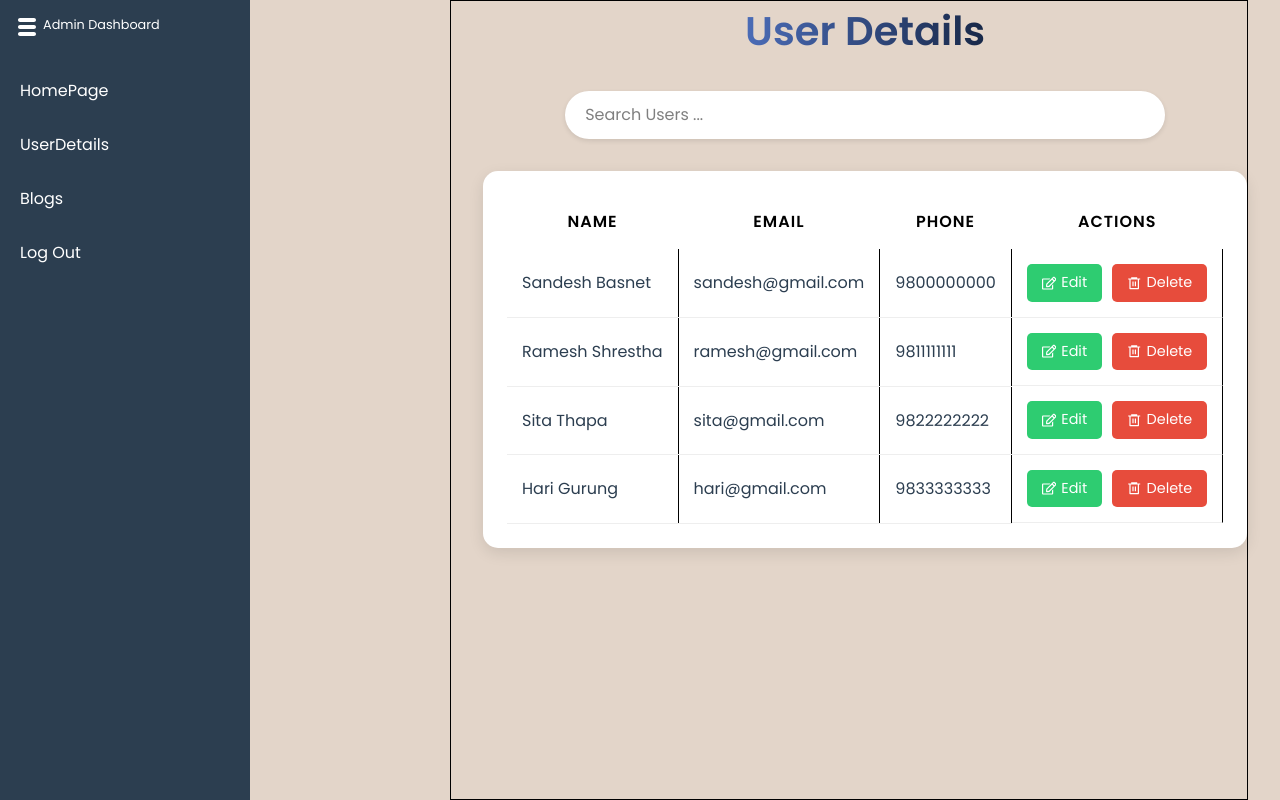
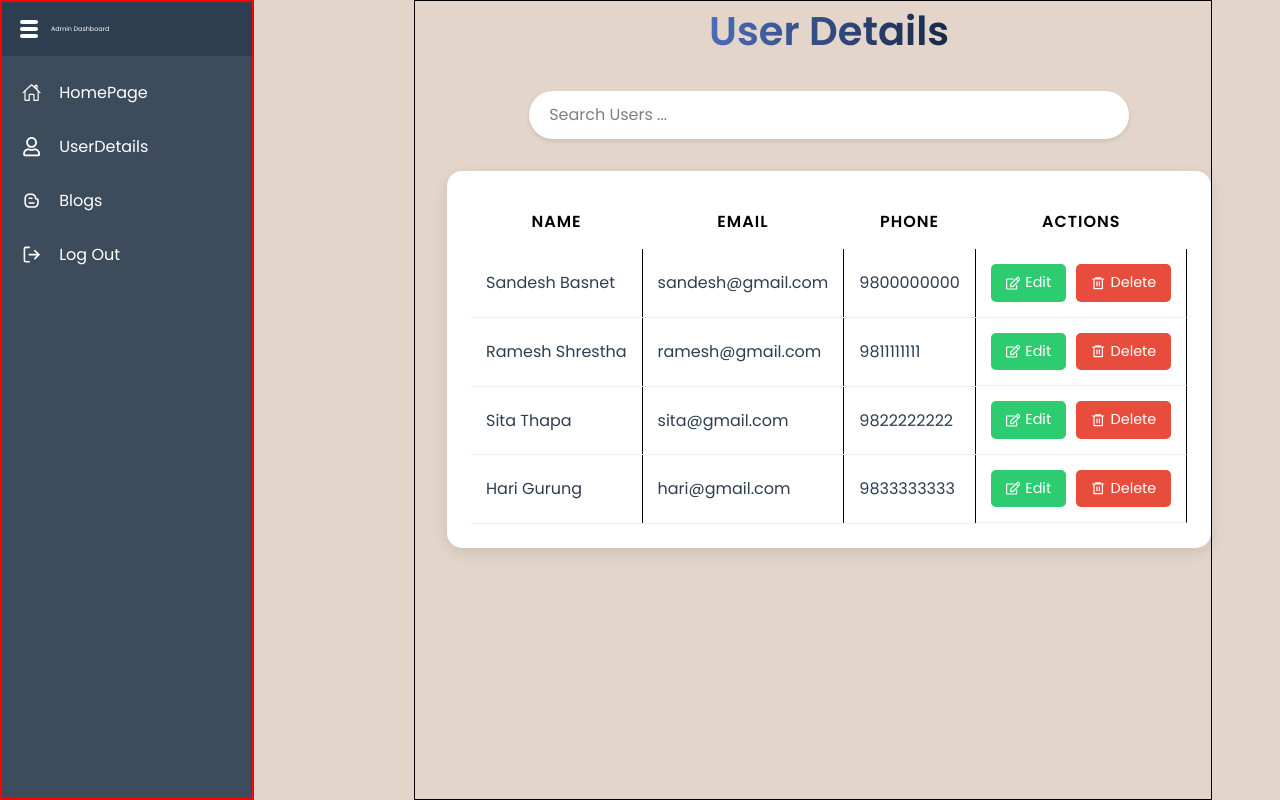
Before and after one commit to theaatosh/Blog-Project, a React (Vite) app in the folder Client/: page /admin/userdetails in a window 1280 px wide. Built offline with nearby package versions, Linux system fonts and the light colour scheme; no server answers.

Commit message:
Admin Ko Baki xa

```diff
--- a/Client/src/Admin/Layout/AdminLayout.jsx
+++ b/Client/src/Admin/Layout/AdminLayout.jsx
@@ -1,12 +1,11 @@
 import React from "react";
 import Sidebar from "../components/Sidebar";
 import { Outlet } from "react-router-dom";
-import HomePage from "../Pages/HomePage";
 
 const AdminLayout = () => {
   return (
     <>
-      <div className=" flex">
+      <div className="temp">
         <Sidebar />
         <Outlet />
       </div>
--- /dev/null
+++ b/Client/src/Admin/Pages/AdminBlogs.jsx
@@ -0,0 +1,57 @@
+import React, { useState } from "react";
+import "../Styles/AdminBlogs.css";
+import BlogReviewCard from "../components/BlogReviewCard";
+import travelImg from "/travel.jpeg";
+import singleBlogImg from "/singleBlog.png";
+
+const AdminBlogs = () => {
+  const [blogs, setBlogs] = useState([
+    {
+      category: "Travel",
+      title:
+        "Wanderlust Chronicles: Exploring the World, One Destination at a Time",
+      description:
+        "Travel isn't just about visiting new places; it's about creating memories that last a lifetime. Whether you're a history buff, an adventure seeker, or a luxury traveler, well dive into the beauty of travel, must-visit destinations.",
+      image: travelImg,
+    },
+    {
+      category: "Travel",
+      title:
+        "Wanderlust Chronicles: Exploring the World, One Destination at a Time",
+      description:
+        "Travel isn't just about visiting new places; it's about creating memories that last a lifetime. Whether you're a history buff, an adventure seeker, or a luxury traveler, well dive into the beauty of travel, must-visit destinations.",
+      image: singleBlogImg,
+    },
+  ]);
+
+  // Debug the blogs state before rendering
+  console.log("Blogs State:", blogs);
+
+  return (
+    <div className="blog-list">
+      <h1 className="blog-list-title">Blogs</h1>
+      <div className="blogdisplay">
+        <div className="blog-grid">
+          {blogs && Array.isArray(blogs) ? (
+            blogs.map((blog, index) => {
+              console.log("Blog Data:", blog); // Debugging
+              return (
+                <BlogReviewCard
+                  key={index}
+                  category={blog.category}
+                  title={blog.title}
+                  description={blog.description}
+                  image={blog.image}
+                />
+              );
+            })
+          ) : (
+            <p>No blogs available.</p>
+          )}
+        </div>
+      </div>
+    </div>
+  );
+};
+
+export default AdminBlogs;
--- a/Client/src/Admin/Pages/Blogs.jsx
+++ /dev/null
@@ -1,45 +0,0 @@
-import React from "react";
-import "../Styles/Blogs.css";
-import BlogCard from "../components/BlogCard";
-
-const Blogs = () => {
-  // Sample data for blogs
-  const blogs = [
-    {
-      category: "Travel",
-      title:
-        "Wanderlust Chronicles: Exploring the World, One Destination at a Time",
-      description:
-        "Travel isn't just about visiting new places; it's about creating memories that last a lifetime. Whether you're a history buff, an adventure seeker, or a luxury traveler, well dive into the beauty of travel, must-visit destinations.",
-      image: "travel.jpeg",
-    },
-    {
-      category: "Travel",
-      title:
-        "Wanderlust Chronicles: Exploring the World, One Destination at a Time",
-      description:
-        "Travel isn't just about visiting new places; it's about creating memories that last a lifetime. Whether you're a history buff, an adventure seeker, or a luxury traveler, well dive into the beauty of travel, must-visit destinations.",
-      image: "singleBlog.png",
-    },
-    // Add more blog objects as needed
-  ];
-
-  return (
-    <div className="blog-list">
-      <h1 className="blog-list-title">Blogs</h1>
-      <div className="blog-grid">
-        {blogs.map((blog, index) => (
-          <BlogCard
-            key={index}
-            category={blog.category}
-            title={blog.title}
-            description={blog.description}
-            image={blog.image}
-          />
-        ))}
-      </div>
-    </div>
-  );
-};
-
-export default Blogs;
--- a/Client/src/Admin/Styles/Blogs.css
+++ b/Client/src/Admin/Styles/AdminBlogs.css
@@ -1,6 +1,7 @@
 .blog-list {
   padding: 2rem;
-  background: #f5f5f5;
+  /* background: #f5f5f5; */
+  margin-left: 12rem;
 }
 
 .blog-list-title {
@@ -12,8 +13,8 @@
 }
 
 .blog-grid {
-  display: grid;
-  grid-template-columns: repeat(auto-fit, minmax(300px, 1fr));
+  display: flex;
+  grid-template-rows: repeat(auto-fit, minmax(300px, 1fr));
   gap: 2rem;
   justify-items: center;
 }
--- a/Client/src/Admin/Styles/HomePage.css
+++ b/Client/src/Admin/Styles/HomePage.css
@@ -3,6 +3,7 @@
   margin: 0 auto;
   padding: 20px;
   border: 1px solid black;
+  width: 100%;
 }
 
 .welcome-text {
--- a/Client/src/Admin/Styles/Sidebar.css
+++ b/Client/src/Admin/Styles/Sidebar.css
@@ -1,18 +1,17 @@
 .admin-layout {
-  display: flex;
+  /* display: flex; */
   min-height: 100vh;
+  border: 2px solid red;
+  /* width: 100%; */
+  box-sizing: border-box;
 }
 
 .sidebar {
-  background-color: #2c3e50;
+  background-color: rgba(44, 62, 80, 0.9); /* Semi-transparent background */
   color: white;
   transition: width 0.3s ease;
-  position: fixed;
-  top: 0;
-  left: 0;
   height: 100%;
-  z-index: 1000;
-  overflow: hidden; /* Prevents content from overflowing when closed */
+  overflow: hidden;
 }
 
 .sidebar.open {
@@ -24,7 +23,7 @@
 }
 
 .toggle-btn {
-  background: none;
+  background-color: rgba(44, 62, 80, 0.9); /* Match the sidebar's background */
   border: none;
   color: white;
   font-size: 24px;
@@ -32,9 +31,18 @@
   cursor: pointer;
   width: 100%;
   text-align: left;
+  display: flex;
+  align-items: center;
+  gap: 10px;
+  transition: background-color 0.2s ease;
+}
+
+.toggle-btn:hover {
+  background-color: rgba(52, 73, 94, 0.9); /* Slightly darker on hover */
 }
 
 .menu-icon {
+  font-size: 1.5rem;
   vertical-align: middle;
 }
 
@@ -43,16 +51,16 @@
   flex-direction: column;
   padding: 10px 0;
   opacity: 1;
-  transition: opacity 0.2s ease; /* Smooth fade transition */
+  transition: opacity 0.2s ease;
 }
 
 .sidebar.closed .sidebar-nav {
-  opacity: 0; /* Hide nav items when sidebar is closed */
-  pointer-events: none; /* Prevents clicking on hidden items */
+  opacity: 0;
+  pointer-events: none;
 }
 
 .sidebar.open .sidebar-nav {
-  opacity: 1; /* Show nav items when sidebar is open */
+  opacity: 1;
   pointer-events: auto;
 }
 
@@ -61,26 +69,28 @@
   text-decoration: none;
   padding: 15px 20px;
   font-size: 16px;
-  transition: background-color 0.2s;
-  white-space: nowrap; /* Prevents text wrapping */
+  transition: all 0.2s ease;
+  white-space: nowrap;
+  display: flex;
+  align-items: center;
+  gap: 10px;
+  background-color: transparent;
 }
 
 .sidebar-link:hover {
-  background-color: #34495e;
+  background-color: #1abc9c;
+  color: #2c3e50;
 }
 
-.main-content {
-  flex: 1;
-  padding: 20px;
-  margin-left: 250px;
-  transition: margin-left 0.3s ease;
+.sidebar-icon {
+  font-size: 1.2rem;
+  color: inherit;
 }
 
-.sidebar.closed + .main-content {
-  margin-left: 60px;
+.ml-2 {
+  margin-left: 0.5rem;
 }
 
-/* Responsive Design */
 @media (max-width: 768px) {
   .sidebar.open {
     width: 200px;
@@ -91,11 +101,7 @@
   }
 
   .main-content {
-    margin-left: 0;
-  }
-
-  .sidebar.closed + .main-content {
-    margin-left: 0;
+    width: 100%;
   }
 
   .toggle-btn {
--- a/Client/src/Admin/components/BlogCard.Module.css
+++ b/Client/src/Admin/components/BlogReviewCard.Module.css
@@ -13,8 +13,11 @@
 
 .blog-image {
   height: 200px;
-  background-size: cover;
-  background-position: center;
+  & img {
+    width: 100%;
+    height: 100%;
+    object-fit: cover;
+  }
 }
 
 .blog-content {
@@ -57,7 +60,6 @@
   border-radius: 5px;
   font-size: 0.9rem;
   cursor: pointer;
-  /* transition: background 0.3s ease; */
 }
 
 .review-btn {
--- a/Client/src/Admin/components/Sidebar.jsx
+++ b/Client/src/Admin/components/Sidebar.jsx
@@ -1,29 +1,33 @@
 import React, { useState } from "react";
 import { TiThMenu } from "react-icons/ti";
-import { Link, Outlet } from "react-router-dom";
+import { FiLogOut } from "react-icons/fi";
+import { IoHomeOutline } from "react-icons/io5";
+import { FaRegUser } from "react-icons/fa";
+import { RiBloggerLine } from "react-icons/ri";
+import { Link } from "react-router-dom";
 import "../Styles/Sidebar.css";
 
 const SIDEBAR_ITEMS = [
-  { name: "HomePage", href: "/admin" },
-  { name: "UserDetails", href: "/admin/userdetails" },
-  { name: "Blogs", href: "/admin/adminblogs" },
-  { name: "Log Out", href: "/logout" }, // Added Log Out option
+  { name: "HomePage", href: "/admin", icon: <IoHomeOutline /> },
+  { name: "UserDetails", href: "/admin/userdetails", icon: <FaRegUser /> },
+  { name: "Blogs", href: "/admin/adminblogs", icon: <RiBloggerLine /> },
+  { name: "Log Out", href: "/logout", icon: <FiLogOut /> },
 ];
 
 const Sidebar = ({ children }) => {
   const [isSidebarOpen, setIsSidebarOpen] = useState(true);
 
+  const handleToggleSidebar = () => {
+    setIsSidebarOpen(!isSidebarOpen);
+  };
+
   return (
-    <>
     <div className="admin-layout">
       <aside className={`sidebar ${isSidebarOpen ? "open" : "closed"}`}>
-          <button
-            className="toggle-btn flex gap-1 "
-            onClick={() => setIsSidebarOpen(!isSidebarOpen)}
-          >
+        <button className="toggle-btn flex gap-1" onClick={handleToggleSidebar}>
           <TiThMenu className="menu-icon" />
           <p
-              className="text-[1vw]"
+            className="text-[0.5vw]"
             style={isSidebarOpen ? {} : { display: "none" }}
           >
             Admin Dashboard
@@ -31,20 +35,14 @@ const Sidebar = ({ children }) => {
         </button>
         <nav className="sidebar-nav">
           {SIDEBAR_ITEMS.map((item) => (
-              <Link
-                key={item.href}
-                to={item.href}
-                className="sidebar-link"
-                onClick={() => setIsSidebarOpen(false)} // Close sidebar on mobile after click
-              >
-                {item.name}
+            <Link key={item.href} to={item.href} className="sidebar-link">
+              {item.icon && <span className="sidebar-icon">{item.icon}</span>}
+              <span className={item.icon ? "ml-2" : ""}>{item.name}</span>
             </Link>
           ))}
         </nav>
       </aside>
-        <main className="main-content">{children}</main>
     </div>
-    </>
   );
 };
 
--- a/Client/src/index.css
+++ b/Client/src/index.css
@@ -1,18 +1,17 @@
-@import url('https://fonts.googleapis.com/css2?family=Poppins:wght@100;200;300;400;500;600;700;800;900&display=swap');
+@import url("https://fonts.googleapis.com/css2?family=Poppins:wght@100;200;300;400;500;600;700;800;900&display=swap");
 
 @import "tailwindcss";
 
-
-*{
+* {
   padding: 0;
   margin: 0;
   box-sizing: border-box;
 }
 
-:root{
-    --primary-color: #343A40;
-    --secondary-color: #FF6B6B;
-    --skin-color: #E3D5C9;
+:root {
+  --primary-color: #343a40;
+  --secondary-color: #ff6b6b;
+  --skin-color: #e3d5c9;
 }
 
 body {
@@ -34,3 +33,7 @@ input[type="number"]::-webkit-outer-spin-button {
 input[type="number"] {
   -moz-appearance: textfield; /* Firefox */
 }
+.temp {
+  /* border: 2px solid red; */
+  display: flex;
+}
```
Also changed, not shown: Client/src/Admin/components/BlogReviewCard.jsx (renamed from Client/src/Admin/components/BlogCard.jsx, +7 -7 lines), Client/src/App.jsx (+4 -16 lines), Client/src/components/BlogCard/BlogCard.jsx (+4 -12 lines), 2 other files (tests, documents, lock files or other folders). Lines whose indentation alone changed are shown as unchanged.
